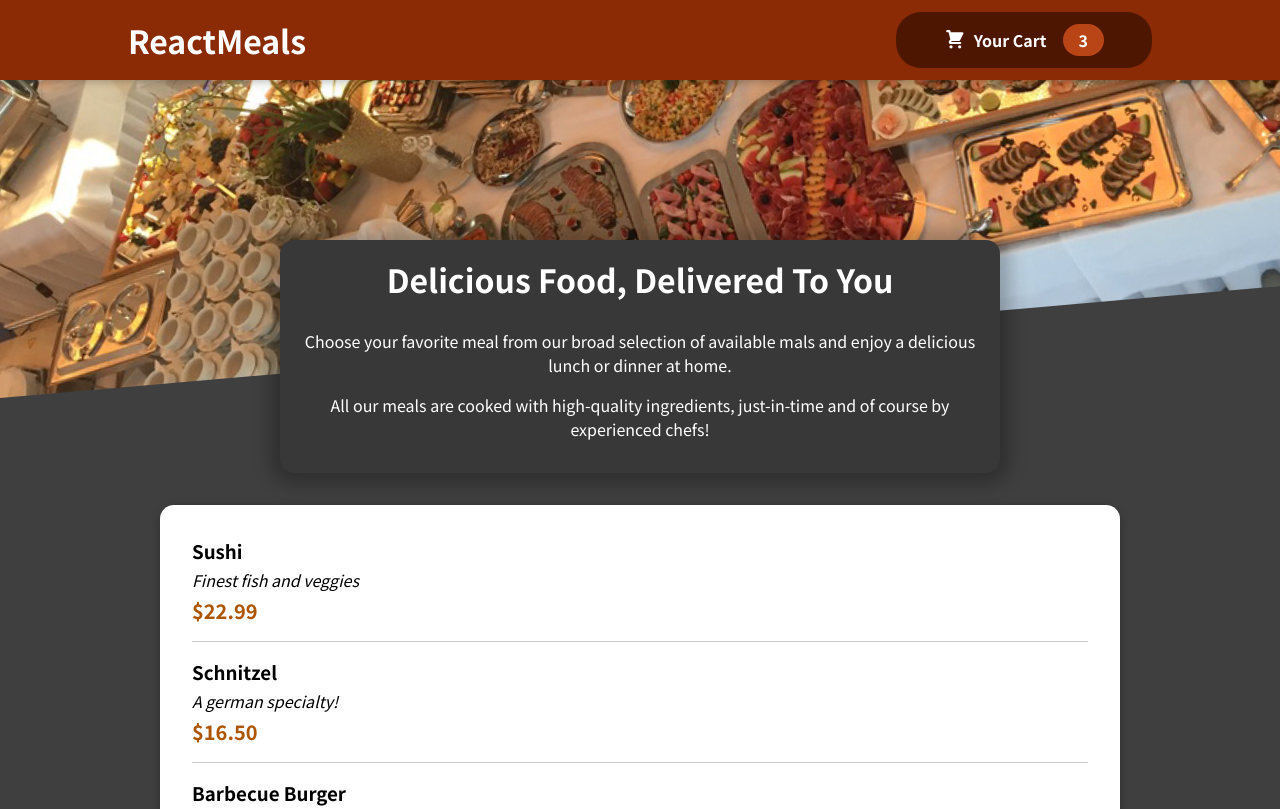
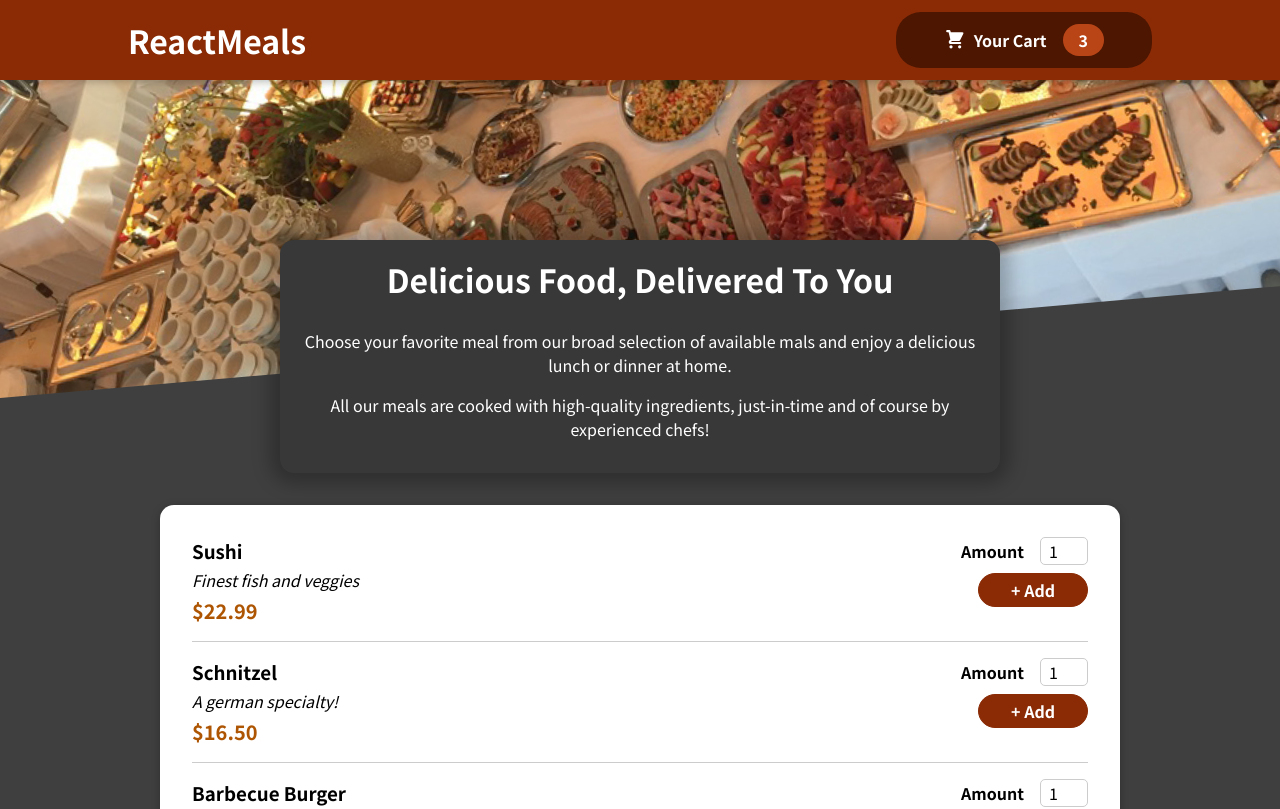
Before and after one commit to pauliand3138/react-food-order, a JavaScript app: page / in a window 1280 px wide. Shown: the top 809 px of the page. Built offline with nearby package versions, Linux system fonts and the light colour scheme.

Commit message:
Add quantity form for each meal item

```diff
--- a/src/components/Meals/MealItem/MealItem.js
+++ b/src/components/Meals/MealItem/MealItem.js
@@ -1,3 +1,5 @@
+import MealItemForm from "./MealItemForm";
+
 import classes from "./MealItem.module.css";
 
 const MealItem = (props) => {
@@ -9,7 +11,9 @@
                 <div className={classes.description}>{props.description}</div>
                 <div className={classes.price}>{price}</div>
             </div>
-            <div></div>
+            <div>
+                <MealItemForm />
+            </div>
         </li>
     );
 };
--- a/src/components/Meals/MealItem/MealItemForm.js
+++ b/src/components/Meals/MealItem/MealItemForm.js
@@ -0,0 +1,23 @@
+import Input from "../../UI/Input";
+import classes from "./MealItemForm.module.css";
+
+const MealItemForm = (props) => {
+    return (
+        <form className={classes.form}>
+            <Input
+                label="Amount"
+                input={{
+                    id: "amount",
+                    type: "number",
+                    min: "1",
+                    max: "5",
+                    step: "1",
+                    defaultValue: "1",
+                }}
+            />
+            <button>+ Add</button>
+        </form>
+    );
+};
+
+export default MealItemForm;
--- /dev/null
+++ b/src/components/Meals/MealItem/MealItemForm.module.css
@@ -0,0 +1,20 @@
+.form {
+    text-align: right;
+}
+
+.form button {
+    font: inherit;
+    cursor: pointer;
+    background-color: #8a2b06;
+    border: 1px solid #8a2b06;
+    color: white;
+    padding: 0.25rem 2rem;
+    border-radius: 20px;
+    font-weight: bold;
+}
+
+.form button:hover,
+.form button:active {
+    background-color: #641e03;
+    border-color: #641e03;
+}
--- /dev/null
+++ b/src/components/UI/Input.js
@@ -0,0 +1,12 @@
+import classes from "./Input.module.css";
+
+const Input = (props) => {
+    return (
+        <div className={classes.input}>
+            <label htmlFor={props.input.id}>{props.label}</label>
+            <input id={props.input.id} {...props.input} />
+        </div>
+    );
+};
+
+export default Input;
--- /dev/null
+++ b/src/components/UI/Input.module.css
@@ -0,0 +1,18 @@
+.input {
+    display: flex;
+    align-items: center;
+    margin-bottom: 0.5rem;
+}
+
+.input label {
+    font-weight: bold;
+    margin-right: 1rem;
+}
+
+.input input {
+    width: 3rem;
+    border-radius: 5px;
+    border: 1px solid #ccc;
+    font: inherit;
+    padding-left: 0.5rem;
+}
```
